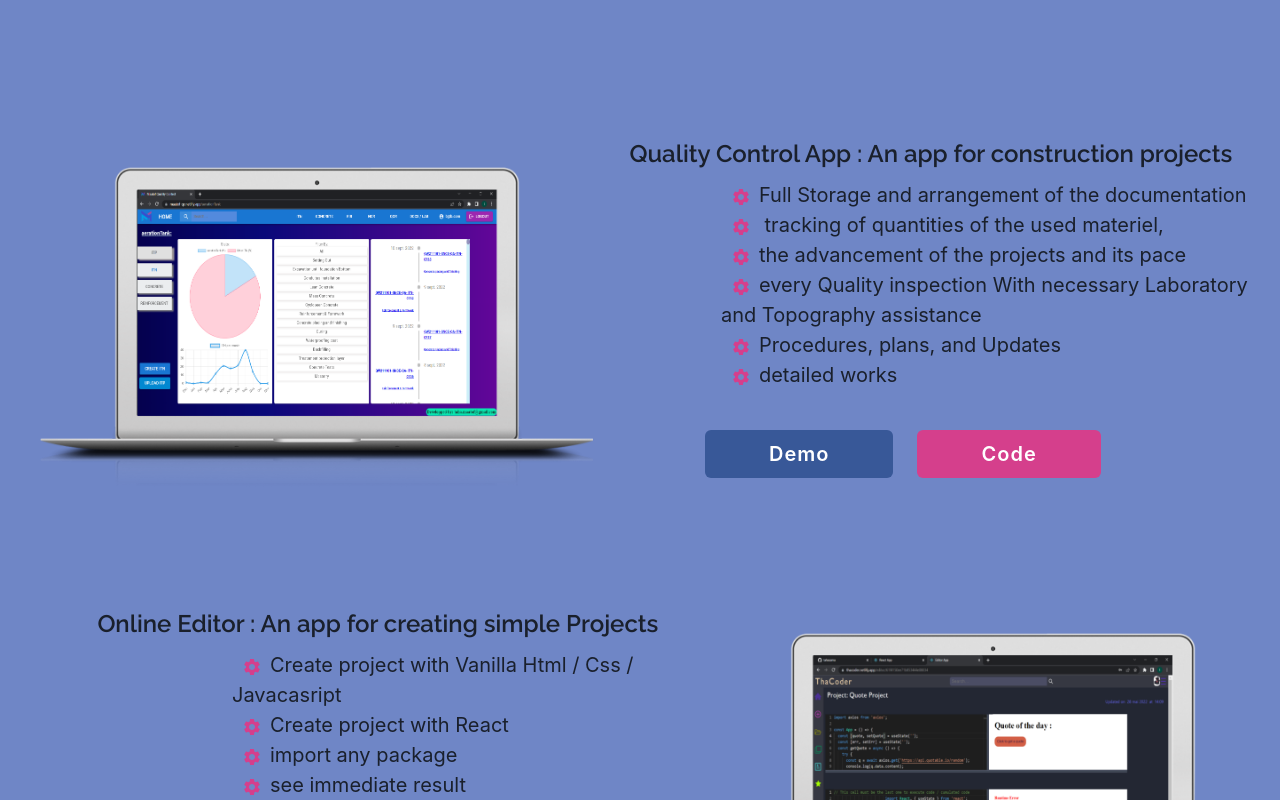
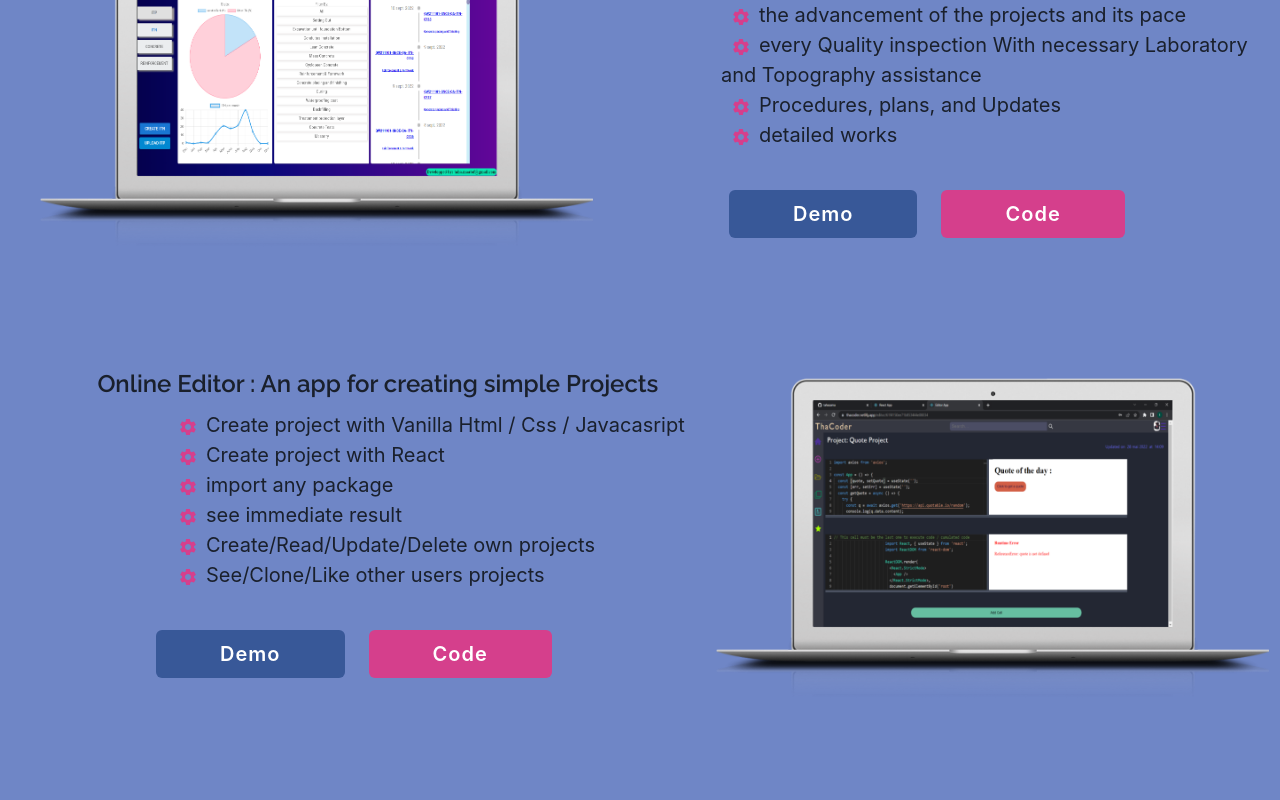
Before and after one commit to tahasama/myPortfolio, a React (Create React App) app: page / in a window 1280 px wide. Shown: the part 3240-4040 px from the top of the page. Built offline with nearby package versions, Linux system fonts and the light colour scheme.

Commit message:
fixing general design

```diff
--- a/src/components/projects.tsx
+++ b/src/components/projects.tsx
@@ -68,7 +68,7 @@ const Projects = () => {
           "polygon(26% 7%, 100% 0, 100% 100%, 0 100%, 0 0)",
           "polygon(26% 8%, 100% 0, 100% 100%, 0 100%, 0 0)",
         ]}
-        mt={["-10vh", "-14vh", "-70vh", "-80vh", "-30vh"]}
+        mt={["-10vh", "-14vh", "-75vh", "-85vh", "-50vh"]}
         zIndex={2}
         // mb={40}
         w={"full"}
@@ -77,7 +77,7 @@ const Projects = () => {
 
         <Flex
           flexDir={"column"}
-          top={[80, 80, 80, 80, 80]}
+          top={[80, 80, "60", 80, 60]}
           position={"relative"}
           gap={20}
         >
@@ -109,6 +109,7 @@ const Projects = () => {
                 style={{ overflow: "hidden" }}
               >
                 <Text
+                  style={{ textIndent: 40 }}
                   fontSize={["22", "22", "18", "24", "24"]}
                   textAlign={"center"}
                   mb={2}
@@ -173,7 +174,7 @@ const Projects = () => {
                   w={"full"}
                   // bgColor="red.200"
                   // style={{ textIndent: 10 }}
-                  ml={[0, 0, 0, 0, -6]}
+                  ml={[0, 0, 0, 0, 0]}
                 >
                   <Link
                     href="https://thacoder.netlify.app/"
@@ -246,7 +247,7 @@ const Projects = () => {
                 </Text>
                 <List
                   style={{ textIndent: 10 }}
-                  ml={[0, 0, 0, 0, 48]}
+                  ml={[0, 0, 0, 0, 32]}
                   fontSize={["18", "18", "14", "16", "20"]}
                 >
                   <ListItem>
@@ -312,7 +313,7 @@ const Projects = () => {
                       fontSize={["lg", "lg", "lg", "xl", "xl"]}
                       py={[7, 8, 6, 6, 6]}
                       my={10}
-                      mx={2}
+                      mx={3}
                       colorScheme={
                         colorMode !== "light" ? "linkedin" : "facebook"
                       }
@@ -332,9 +333,10 @@ const Projects = () => {
                       fontSize={["lg", "lg", "lg", "xl", "xl"]}
                       py={[7, 8, 6, 6, 6]}
                       my={10}
-                      mx={[1, 1, 4, 4, 4]}
+                      // mx={[1, 1, 4, 4, 4]}
                       colorScheme={colorMode !== "light" ? "teal" : "pink"}
                       letterSpacing={"wider"}
+                      mx={3}
                     >
                       Code
                     </Button>
@@ -348,7 +350,7 @@ const Projects = () => {
               alt="devNight"
               borderRadius={"3xl"}
               w={["100%", "100%", "53%", "55%", "45%"]}
-              ml={[0, 0, 12, 0, 0]}
+              ml={[0, 0, 0, 0, 0]}
               zIndex={55}
             />
           </Flex>
--- a/src/components/skills.tsx
+++ b/src/components/skills.tsx
@@ -150,7 +150,7 @@ const Skills = () => {
           fontSize={"20"}
           fontWeight={"600"}
           fontFamily={"Quicksand"}
-          mt={["0vh", "-16vh", "24vh", "10vh", "10vh"]}
+          mt={["3vh", "-16vh", "24vh", "10vh", "10vh"]}
           transform={["scale(0.78)", "scale(0.8)", "scale(0.8)", "scale(1)"]}
           mx={"40"}
         >
@@ -747,18 +747,20 @@ const Skills = () => {
           // bgColor={"red"}
           justifyContent={"space-between"}
           // top={"-20"}
-          mt={[0, 0, "-225vh", "-255vh", "-210vh"]}
+          mt={["-261vh", "-225vh", "-225vh", "-255vh", "-210vh"]}
         >
           <Img
             src={palm1}
             overflow={"hidden"}
-            w={["60%", "20%", "25%", "23%", "20%"]}
+            w={["100%", "30%", "25%", "23%", "20%"]}
+            mx={[6, 0, 0, 0, 0]}
           />
           <Img
             src={palm1}
             overflow={"hidden"}
-            w={["60%", "20%", "25%", "23%", "20%"]}
+            w={["100%", "30%", "25%", "23%", "20%"]}
             transform={"scaleX(-1)"}
+            mx={[6, 0, 0, 0, 0]}
           />
         </Flex>
       )}
```
